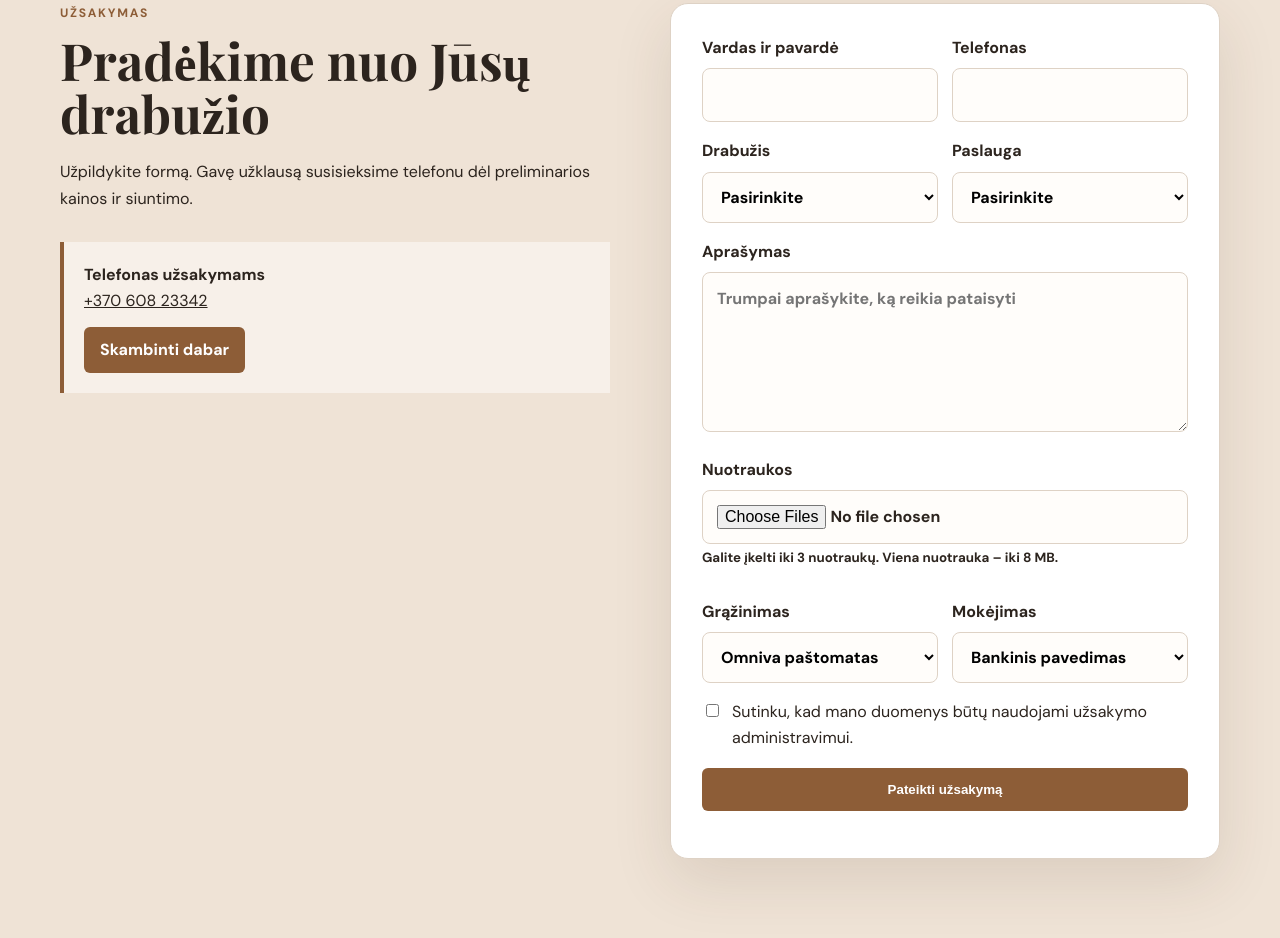
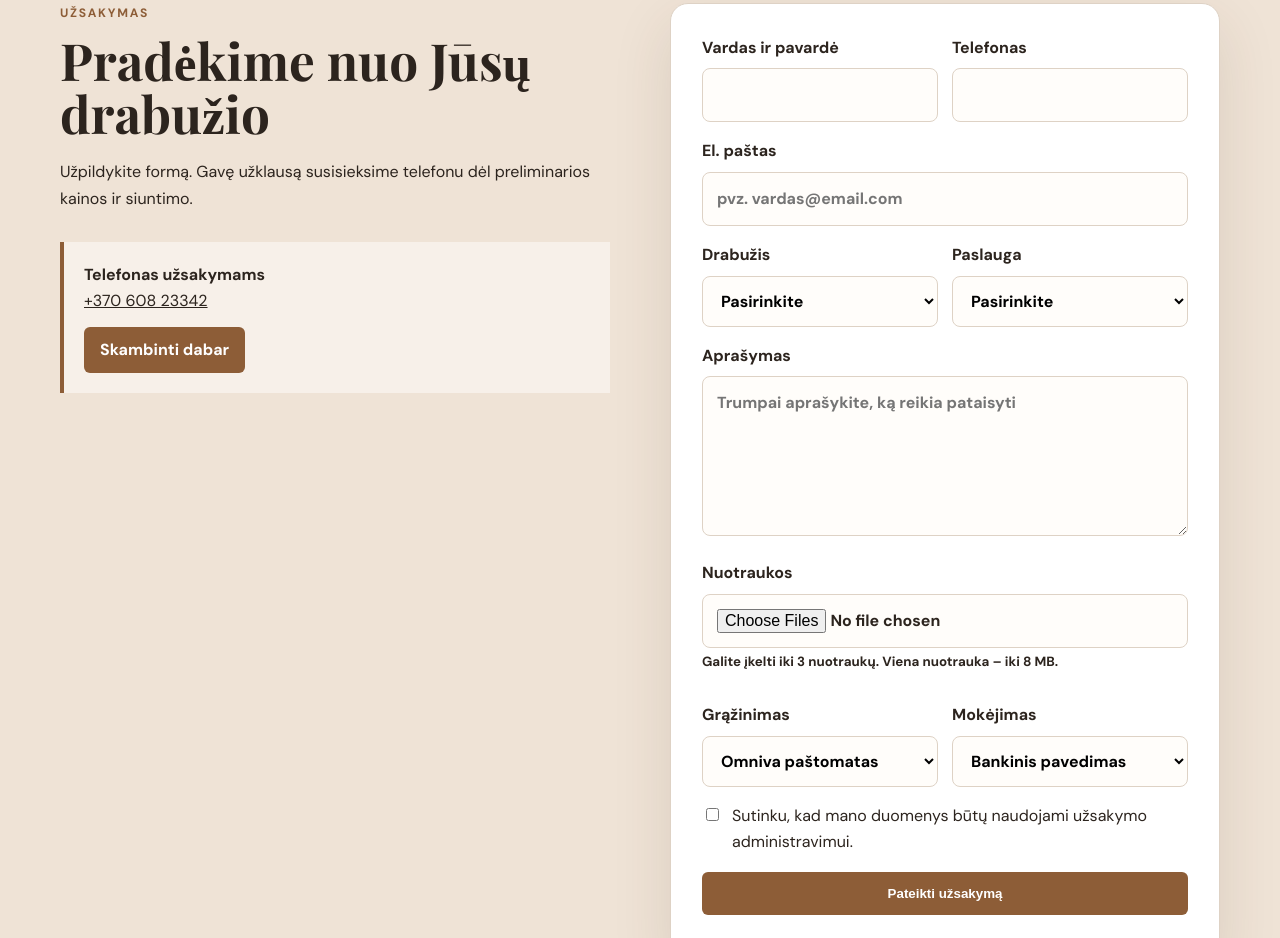
Before and after one commit to niute-siuvimotudija/niute-svetaine, a plain HTML site: page index.html in a window 1280 px wide. Shown: the part 3964-4902 px from the top of the page. Drawn offline with nearby package versions, Linux system fonts and the light colour scheme; a web font is replaced by a local one.

Commit message:
Add files via upload

```diff
--- a/index.html
+++ b/index.html
@@ -151,6 +151,9 @@
         <label>Vardas ir pavardė<input name="Kliento vardas" required></label>
         <label>Telefonas<input name="Telefono numeris" type="tel" required></label>
       </div>
+      <label>El. paštas
+        <input name="Kliento el. paštas" type="email" placeholder="pvz. vardas@email.com" required>
+      </label>
       <div class="two-col">
         <label>Drabužis
           <select name="Drabužio tipas" required>
```
Also changed, not shown: README.txt.
